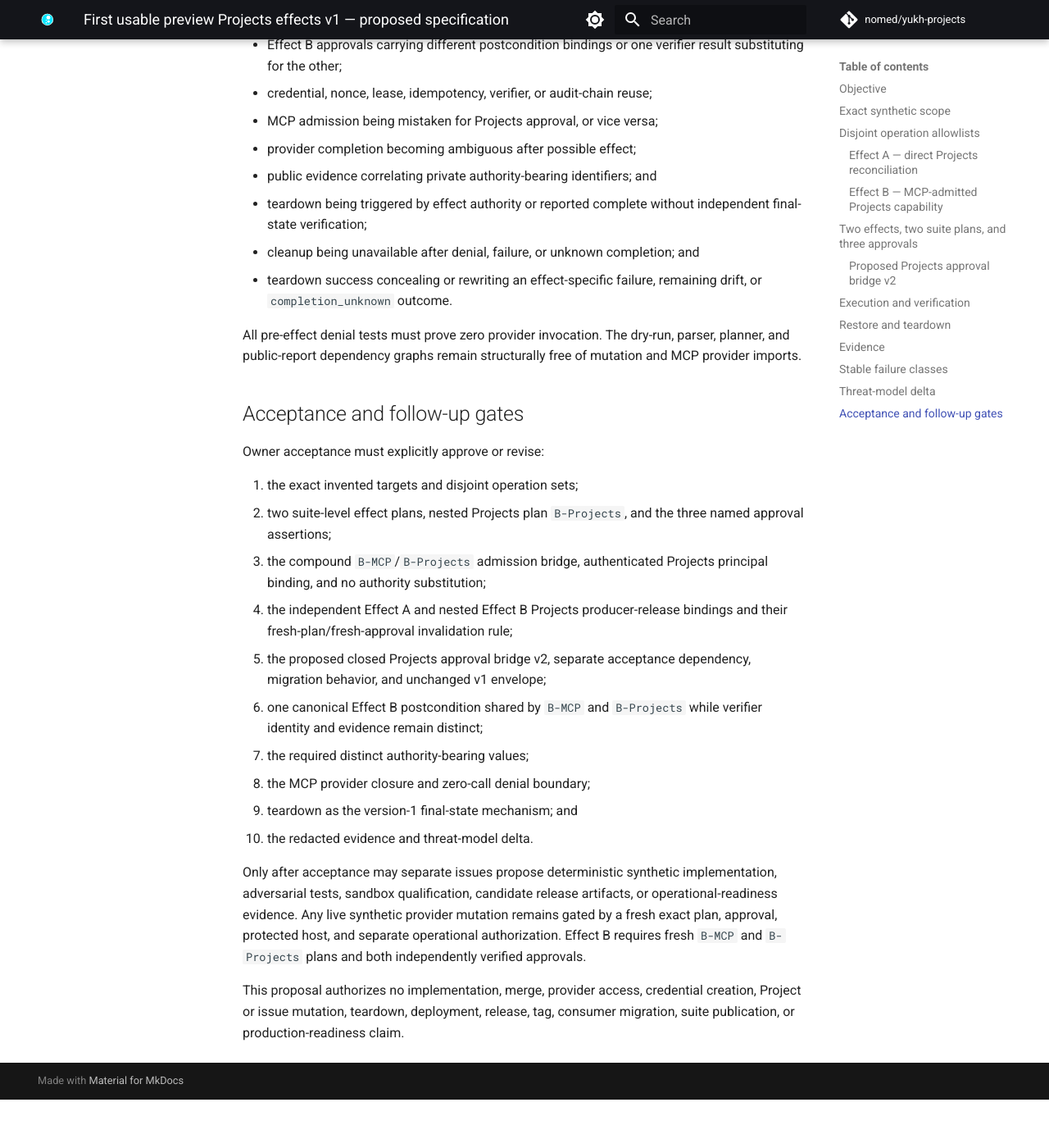
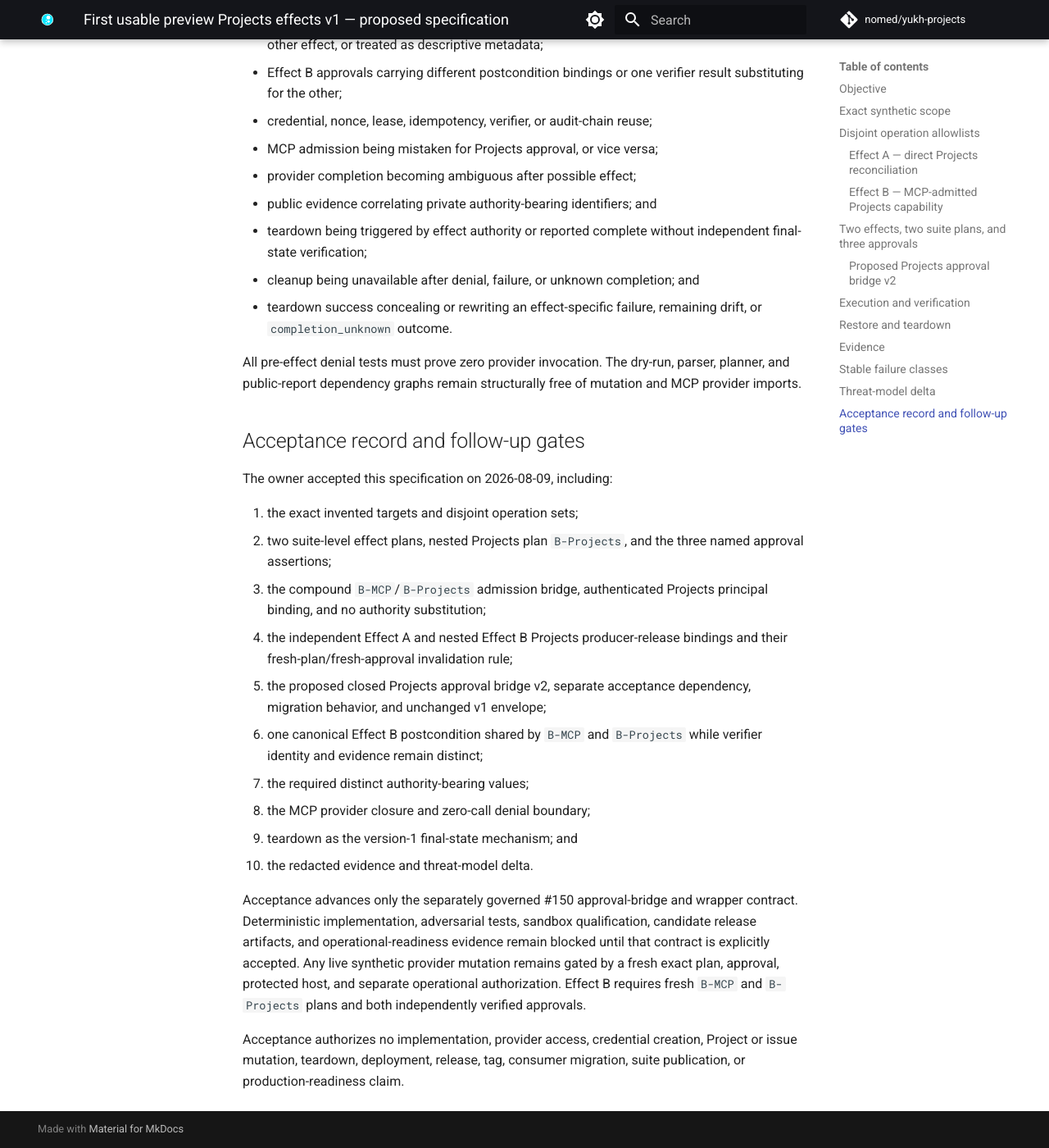
Before and after one commit to nomed/yukh-projects, an MkDocs documentation site: the page built from docs/contracts/first-usable-preview-projects-v1.md, in a window 1280 px wide and 1400 px high, scrolled down 9354 px. Shown: the whole window at 82% size. Built offline with MkDocs 1.6.1 and Material for MkDocs 9.7.7, drawn with Linux system fonts in a browser that asks for light colours; comment, search, counter and statistics services are not loaded; before the commit the page ends 10695 px from its top, so only the background shows below that; some of the changed text lies outside the part shown.

Commit message:
docs: record preview contract acceptance
Co-authored-by: Copilot App <223556219+Copilot@users.noreply.github.com>

```diff
--- a/docs/contracts/first-usable-preview-projects-v1.md
+++ b/docs/contracts/first-usable-preview-projects-v1.md
@@ -1,12 +1,13 @@
 # First usable preview Projects effects v1 — proposed specification
 
-- **Status:** Proposed
+- **Status:** Accepted
 - **Proposed:** 2026-08-09
+- **Accepted:** 2026-08-09 by `@nomed`
 - **Governing issue:** [#147](https://github.com/nomed/yukh-projects/issues/147)
 - **Suite decision:** RFC-0005 in
   `nomed/nomed.github.io@12d9215f10c4b7fb1762a5025367e3e81543800f`
-- **Decision gate:** explicit owner acceptance is required before implementation
-- **Authority:** proposal and review only; no provider access or mutation
+- **Decision gate:** #150 approval-bridge and wrapper contract review
+- **Authority:** specification acceptance only; no provider access or mutation
 
 ## Objective
 
@@ -20,10 +21,10 @@ apply for a different target and operation. The effects share only an
 immutable compatibility profile and redacted evidence index. They do not share
 authority-bearing artifacts.
 
-This proposal adds no runtime, transport, credential source, mutation kind, or
-release surface. Until it is accepted and separately implemented, all
-qualification is limited to deterministic invented fixtures and injected
-synthetic adapters.
+This accepted specification adds no runtime, transport, credential source,
+mutation kind, or release surface. Until each follow-up contract is separately
+accepted and implemented, all qualification is limited to deterministic
+invented fixtures and injected synthetic adapters.
 
 ## Exact synthetic scope
 
@@ -370,9 +371,9 @@ content, or operational identifier.
 
 ## Threat-model delta
 
-The proposal introduces no executable trust boundary, but acceptance would
-permit later implementation of a new MCP-to-Projects call path. Review must
-address:
+This specification introduces no executable trust boundary, but its accepted
+follow-up gates may permit later implementation of a new MCP-to-Projects call
+path. Follow-up review must address:
 
 - capability or target substitution at the MCP provider boundary;
 - an MCP capability or provider digest being substituted for the authenticated
@@ -397,9 +398,9 @@ All pre-effect denial tests must prove zero provider invocation. The dry-run,
 parser, planner, and public-report dependency graphs remain structurally free
 of mutation and MCP provider imports.
 
-## Acceptance and follow-up gates
+## Acceptance record and follow-up gates
 
-Owner acceptance must explicitly approve or revise:
+The owner accepted this specification on 2026-08-09, including:
 
 1. the exact invented targets and disjoint operation sets;
 2. two suite-level effect plans, nested Projects plan `B-Projects`, and the
@@ -417,13 +418,14 @@ Owner acceptance must explicitly approve or revise:
 9. teardown as the version-1 final-state mechanism; and
 10. the redacted evidence and threat-model delta.
 
-Only after acceptance may separate issues propose deterministic synthetic
-implementation, adversarial tests, sandbox qualification, candidate release
-artifacts, or operational-readiness evidence. Any live synthetic provider
-mutation remains gated by a fresh exact plan, approval, protected host, and
-separate operational authorization. Effect B requires fresh `B-MCP` and
+Acceptance advances only the separately governed #150 approval-bridge and
+wrapper contract. Deterministic implementation, adversarial tests, sandbox
+qualification, candidate release artifacts, and operational-readiness evidence
+remain blocked until that contract is explicitly accepted. Any live synthetic
+provider mutation remains gated by a fresh exact plan, approval, protected host,
+and separate operational authorization. Effect B requires fresh `B-MCP` and
 `B-Projects` plans and both independently verified approvals.
 
-This proposal authorizes no implementation, merge, provider access, credential
-creation, Project or issue mutation, teardown, deployment, release, tag,
-consumer migration, suite publication, or production-readiness claim.
+Acceptance authorizes no implementation, provider access, credential creation,
+Project or issue mutation, teardown, deployment, release, tag, consumer
+migration, suite publication, or production-readiness claim.
```
Also changed, not shown: .context/current.md (+13 -12 lines), docs/reference/contracts.md (+3 -8 lines), 1 other file.
